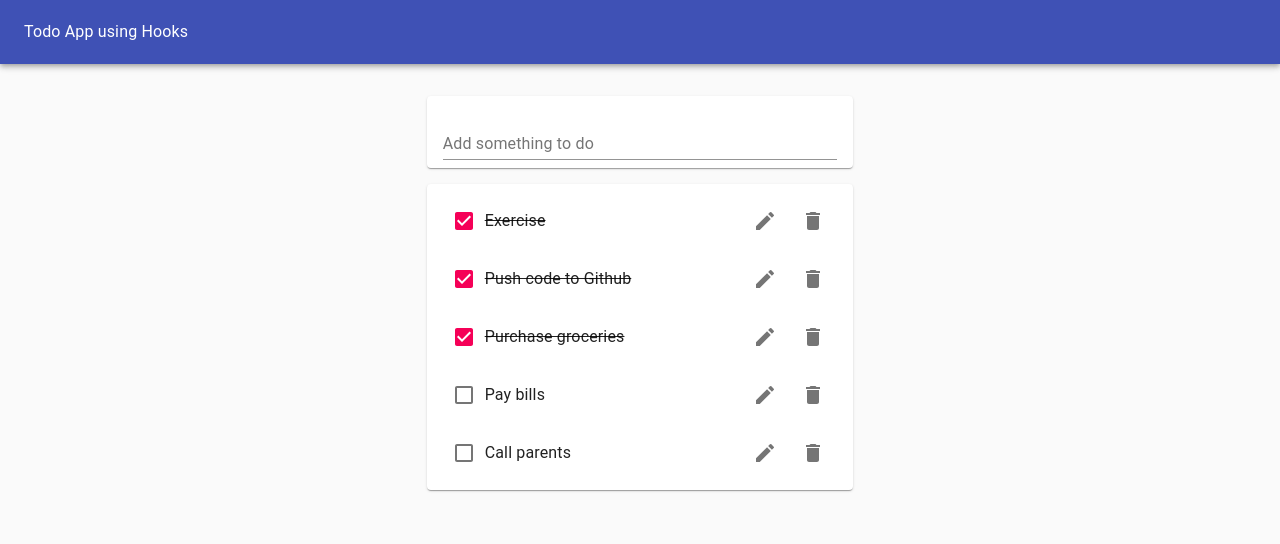
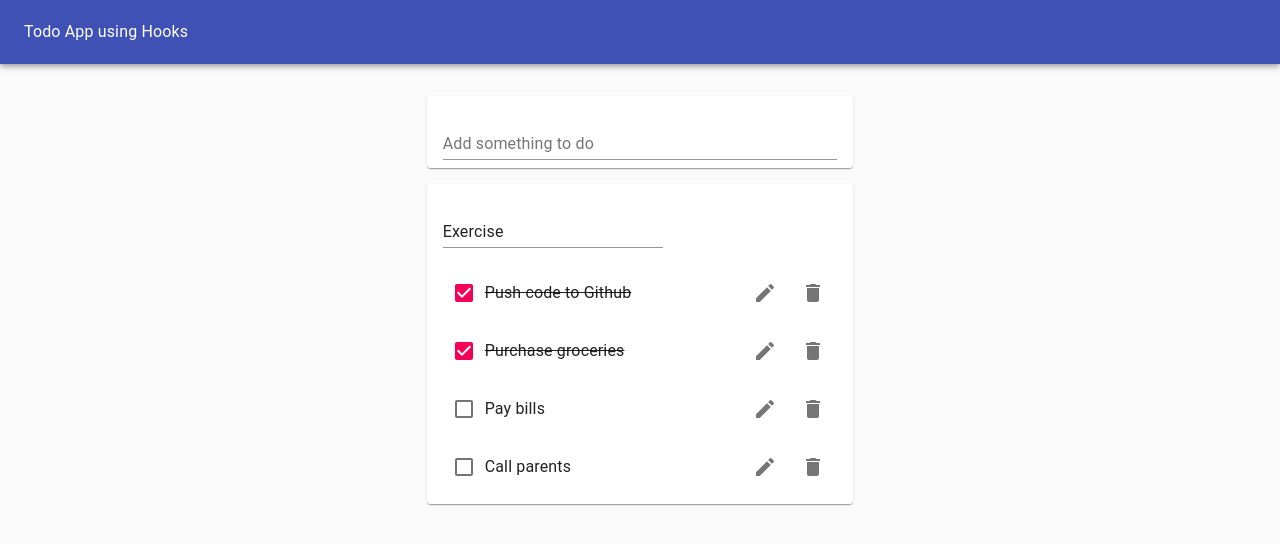
Before and after one commit to lokeam/ReactHooksToDo, a React (Create React App) app: page / in a window 1280 px wide. Both pictures are taken after a click on the button 765 px from the left and 221 px from the top of the page. Shown: the top 544 px of the page. Built offline with nearby package versions, Linux system fonts and the light colour scheme.

Commit message:
feat: added toggleState hook, wired up todo editing functionality

```diff
--- a/src/HooksToDo.js
+++ b/src/HooksToDo.js
@@ -34,6 +34,13 @@
     );
     setTodos(updatedTodos);
   };
+  const editTodo = ( todoId, newTask ) => {
+    const updatedTodos = todos.map( todo =>
+      todo.id === todoId ? {...todo, task: newTask } : todo
+    );
+    setTodos(updatedTodos);
+  }
+
 
   return (
       <Paper style={{
@@ -57,7 +64,7 @@
         <Grid container justify={'center'} style={{marginTop: '1rem'}}>
           <Grid item xs={11} md={8} lg={4}>
             <ToDoForm addTodo={addTodo} />
-            <ToDoList todos={todos} removeTodo={removeTodo} toggleTodo={toggleTodo}/>
+            <ToDoList todos={todos} removeTodo={removeTodo} toggleTodo={toggleTodo} editTodo={editTodo}/>
           </Grid>
         </Grid>
       </Paper>
--- /dev/null
+++ b/src/components/EditToDoListItem.js
@@ -0,0 +1,24 @@
+import React from 'react';
+import useInputState from '../hooks/useInputState';
+import TextField from '@material-ui/core/TextField';
+
+function EditToDoListItem( {id, task, editTodo, toggleEditItem} ) {
+  const [ value, handleChange, reset ] = useInputState(task);
+  return (
+    <form onSubmit={ (event) =>  {
+      event.preventDefault();
+      editTodo(id, value);
+      reset();
+      toggleEditItem();
+    }}>
+      <TextField
+      margin="normal"
+      value={value}
+      onChange={handleChange}
+      fullWidth
+    />
+    </form>
+  );
+}
+
+export default EditToDoListItem;
--- a/src/components/ToDoList.js
+++ b/src/components/ToDoList.js
@@ -1,21 +1,22 @@
 import React from 'react';
-import Todo from './Todo.js';
+import ToDo from './ToDo.js';
 
 import Paper from '@material-ui/core/Paper';
 import List from '@material-ui/core/List';
 import Divider from '@material-ui/core/Divider';
 
-function ToDoList( {todos, removeTodo, toggleTodo} ) {
+function ToDoList( {todos, removeTodo, toggleTodo, editTodo} ) {
   return (
     <Paper>
       <List>
         {todos.map( todo => (
-          <Todo task={todo.task}
+          <ToDo task={todo.task}
                 key={todo.id}
                 id={todo.id}
                 completed={todo.completed}
                 removeTodo={removeTodo}
                 toggleTodo={toggleTodo}
+                editTodo={editTodo}
           />
         ))}
       </List>
--- a/src/components/Todo.js
+++ b/src/components/Todo.js
@@ -1,4 +1,6 @@
 import React from 'react';
+import useToggleState from '../hooks/useToggleState';
+import EditToDoListItem from './EditToDoListItem';
 import ListItem from '@material-ui/core/ListItem';
 import ListItemText from '@material-ui/core/ListItemText';
 import Checkbox from '@material-ui/core/Checkbox';
@@ -7,21 +9,26 @@
 import EditIcon from '@material-ui/icons/Edit';
 import ListItemSecondaryAction from '@material-ui/core/ListItemSecondaryAction';
 
-function Todo( { task, completed, removeTodo, id , toggleTodo} ) {
+function ToDo( { task, completed, removeTodo, id , toggleTodo, editTodo } ) {
+  const [ isEditing, toggle ] = useToggleState(false);
   return (
     <ListItem>
+      { isEditing ? (<EditToDoListItem editTodo={editTodo} id={id} task={task} toggleEditItem={toggle} />) : (
+        <>
           <Checkbox tabIndex={-1} checked={completed} onClick={ () => toggleTodo(id) }/>
           <ListItemText style={{textDecoration: completed ? 'line-through' : 'none'}} >{task}</ListItemText>
           <ListItemSecondaryAction>
-      <IconButton aria-label="Edit Item">
+          <IconButton aria-label="Edit Item" onClick={ toggle }>
               <EditIcon />
             </IconButton>
             <IconButton aria-label="Delete Item" onClick={ () => removeTodo(id) }>
               <DeleteIcon />
             </IconButton>
           </ListItemSecondaryAction>
+        </>
+      )}
     </ListItem>
   );
 }
 
-export default Todo;
+export default ToDo;
--- /dev/null
+++ b/src/hooks/useToggleState.js
@@ -0,0 +1,11 @@
+import { useState } from 'react';
+
+function useToggleState( initialValue = false) {
+  const [ state, setState ] = useState(initialValue);
+  const toggle = () => {
+    setState(!state);
+  }
+  return  [ state, toggle ];
+}
+
+export default useToggleState;
```
Lines whose indentation alone changed are shown as unchanged.
